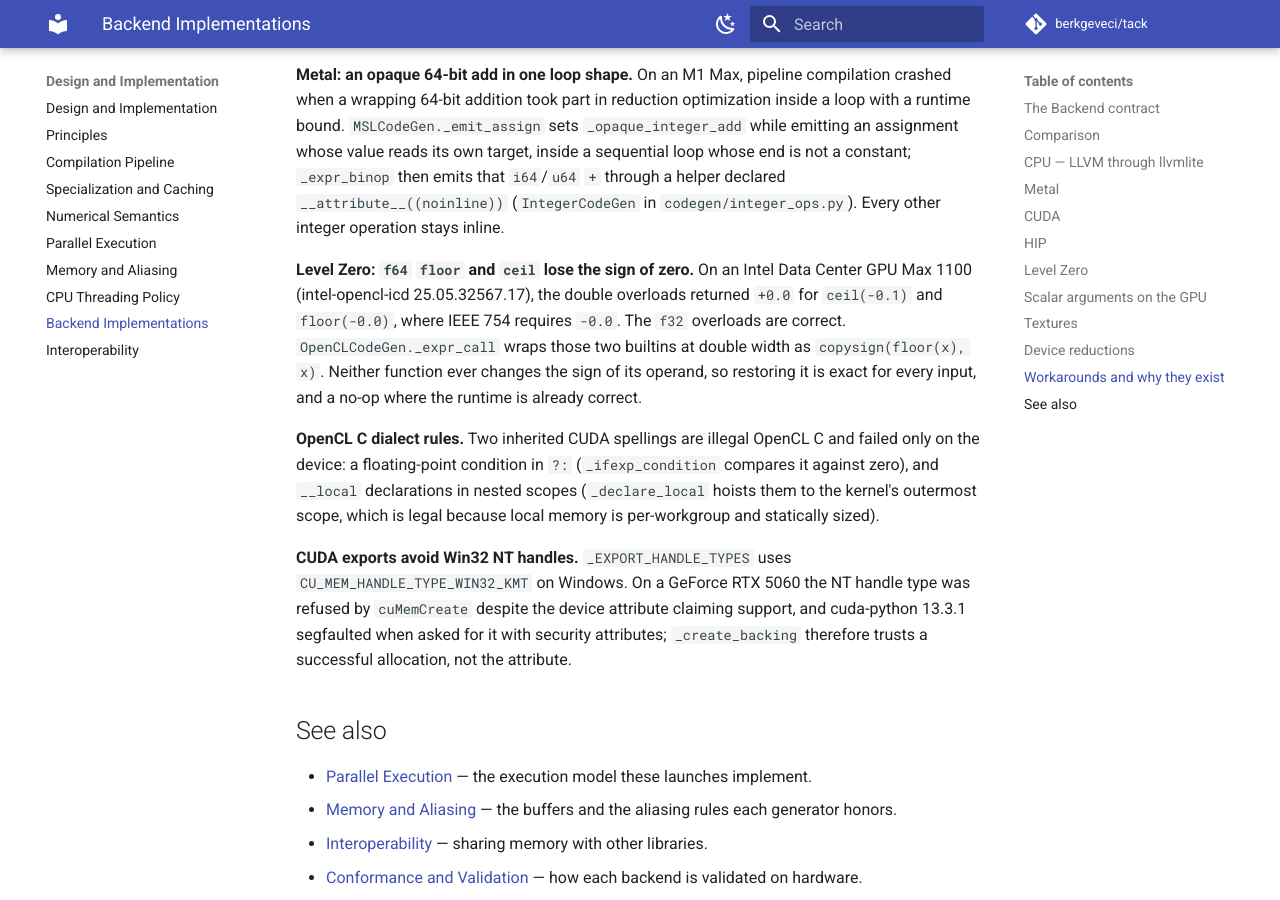
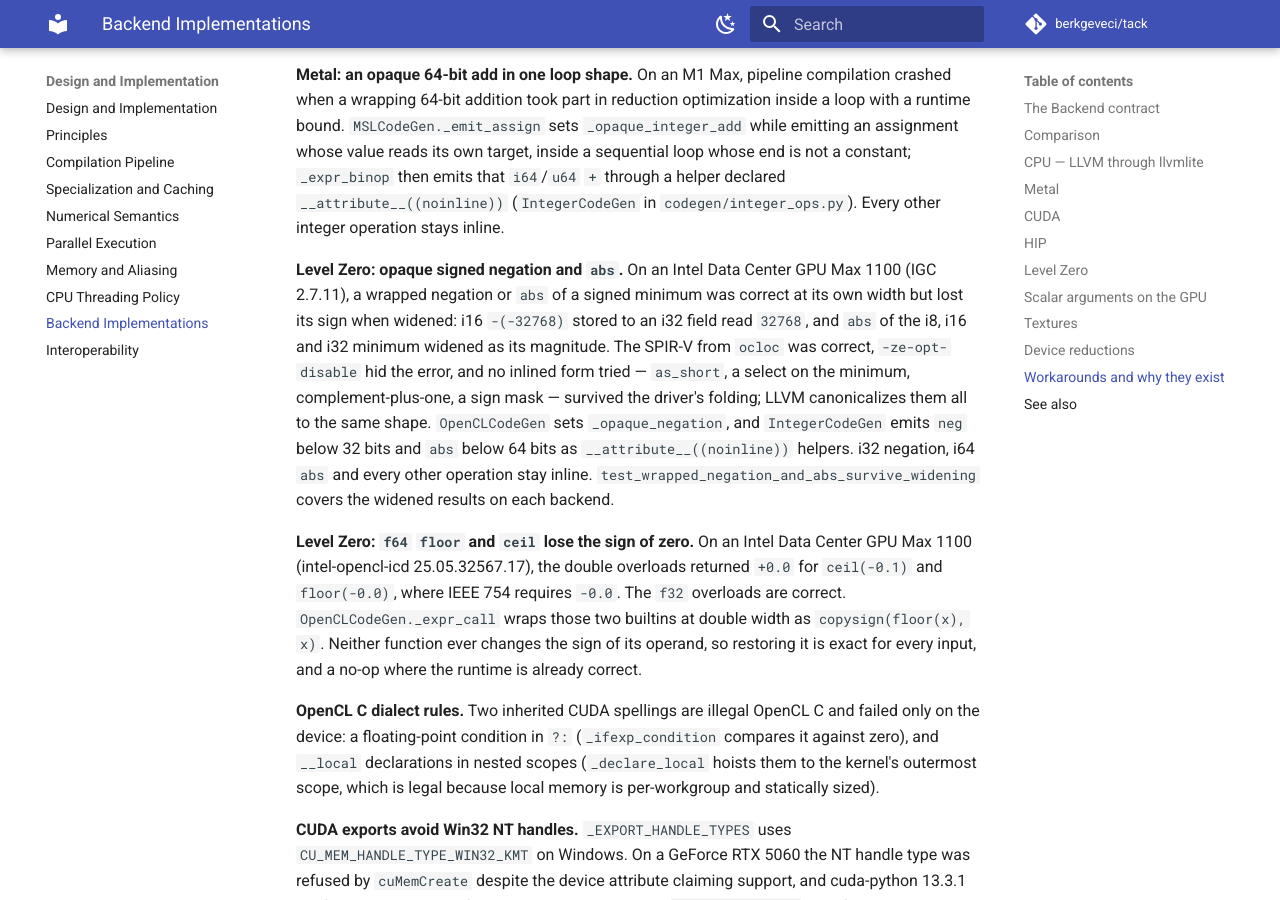
Before and after one commit to berkgeveci/tack, an MkDocs documentation site: the page built from docs/design/backend-implementations.md, in a window 1280 px wide and 900 px high, scrolled down 11051 px. Built offline with MkDocs 1.6.1 and Material for MkDocs 9.7.7, drawn with Linux system fonts in a browser that asks for light colours; comment, search, counter and statistics services are not loaded.

Commit message:
Keep wrapped negation and abs opaque to Intel's device compiler
The contract wraps -MIN and abs(MIN) to MIN at their own width, and a
later widening must sign-extend that. IGC 2.7.11 on a Data Center GPU
Max 1100 did not: i16 -(-32768) stored to an i32 field read 32768, and
abs of the i8, i16 and i32 minimum widened as its magnitude. Generated
integer seed 8 failed on it. The SPIR-V from ocloc was correct and
-ze-opt-disable hid the error, so the fault is in the driver's
optimizer. Same-width results, comparisons and every other wrapping
operation were correct.

No inlined form survived: as_short, a select on the minimum,
complement plus one and a sign mask all canonicalize to the same
shape before IGC sees them. A call boundary did. OpenCLCodeGen now
asks IntegerCodeGen for noinline helpers for signed neg below 32 bits
and signed abs below 64 bits; i32 neg, i64 abs and the other backends
are unchanged.

test_wrapped_negation_and_abs_survive_widening fails on Level Zero for
i8, i16 and i32 without this, as does seed 8, and both pass with it.

Co-Authored-By: Claude Opus 5.5 <noreply@anthropic.com>

```diff
--- a/docs/design/backend-implementations.md
+++ b/docs/design/backend-implementations.md
@@ -447,6 +447,20 @@ its own target, inside a sequential loop whose end is not a constant;
 `__attribute__((noinline))` (`IntegerCodeGen` in `codegen/integer_ops.py`).
 Every other integer operation stays inline.
 
+**Level Zero: opaque signed negation and `abs`.** On an Intel Data Center
+GPU Max 1100 (IGC 2.7.11), a wrapped negation or `abs` of a signed minimum
+was correct at its own width but lost its sign when widened: i16
+`-(-32768)` stored to an i32 field read `32768`, and `abs` of the i8, i16
+and i32 minimum widened as its magnitude. The SPIR-V from `ocloc` was
+correct, `-ze-opt-disable` hid the error, and no inlined form tried —
+`as_short`, a select on the minimum, complement-plus-one, a sign mask —
+survived the driver's folding; LLVM canonicalizes them all to the same
+shape. `OpenCLCodeGen` sets `_opaque_negation`, and `IntegerCodeGen`
+emits `neg` below 32 bits and `abs` below 64 bits as
+`__attribute__((noinline))` helpers. i32 negation, i64 `abs` and every
+other operation stay inline. `test_wrapped_negation_and_abs_survive_widening`
+covers the widened results on each backend.
+
 **Level Zero: `f64` `floor` and `ceil` lose the sign of zero.** On an Intel
 Data Center GPU Max 1100 (intel-opencl-icd 25.05.32567.17), the double
 overloads returned `+0.0` for `ceil(-0.1)` and `floor(-0.0)`, where IEEE 754
```
Also changed, not shown: CLAUDE.md (+2 -0 lines), docs/design/numerical-semantics.md (+8 -0 lines), docs/reference/language-contract.md (+6 -0 lines), 5 other files.
